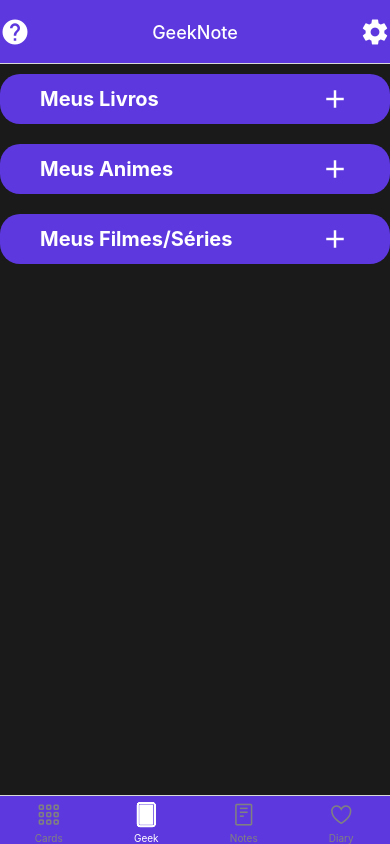
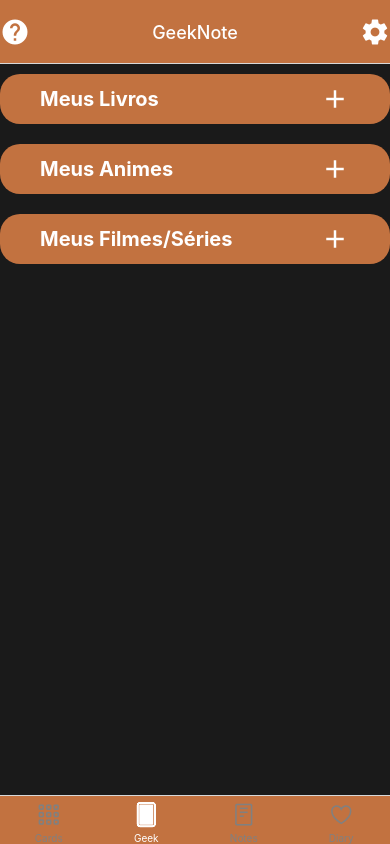
Before and after one commit to luarrekcah/GeekNote, a React Native app: screen /Geek in a window 390 px wide. Built offline with nearby package versions, Linux system fonts and the light colour scheme.

Commit message:
[ADDED] Background Color Global

```diff
--- a/source/Global/colorScheme.js
+++ b/source/Global/colorScheme.js
@@ -1,6 +1,7 @@
 const Colors = {
   blacktheme: {
-    primary: '#5D38DF',
+    primary: '#c27240',
+    backgroundColor: '#1A1A1A',
     fulldark: '#000000',
     white: 'white',
     gray: '#7a7a7a',
--- a/source/screens/Card/index.js
+++ b/source/screens/Card/index.js
@@ -152,7 +152,7 @@ const Card = ({route, navigation}) => {
 const styles = new StyleSheet.create({
   container: {
     flex: 1,
-    backgroundColor: '#1A1A1A',
+    backgroundColor: Colors.blacktheme.backgroundColor,
   },
   fab: {
     position: 'absolute',
--- a/source/screens/Diary/index.js
+++ b/source/screens/Diary/index.js
@@ -58,7 +58,7 @@ const Diary = ({navigation}) => {
 const styles = new StyleSheet.create({
   container: {
     flex: 1,
-    backgroundColor: '#1A1A1A',
+    backgroundColor: Colors.blacktheme.backgroundColor,
   },
   fab: {
     position: 'absolute',
--- a/source/screens/Geek/index.js
+++ b/source/screens/Geek/index.js
@@ -338,7 +338,7 @@ const Geek = ({navigation}) => {
 const styles = new StyleSheet.create({
   container: {
     flex: 1,
-    backgroundColor: '#1A1A1A',
+    backgroundColor: Colors.blacktheme.backgroundColor,
   },
   listBar: {
     marginVertical: 10,
@@ -366,7 +366,7 @@ const styles = new StyleSheet.create({
     height: 200,
   },
   modalStyle: {
-    backgroundColor: '#1A1A1A',
+    backgroundColor: Colors.blacktheme.backgroundColor,
     borderRadius: 40,
     padding: 40,
     margin: 20,
--- a/source/screens/Main/components/Home/index.js
+++ b/source/screens/Main/components/Home/index.js
@@ -139,7 +139,7 @@ const Home = ({navigation}) => {
 const styles = new StyleSheet.create({
   container: {
     flex: 1,
-    backgroundColor: '#1A1A1A',
+    backgroundColor: Colors.blacktheme.backgroundColor,
   },
   header: {
     paddingTop: 10,
--- a/source/screens/NewCard/index.js
+++ b/source/screens/NewCard/index.js
@@ -134,7 +134,7 @@ const styles = StyleSheet.create({
   container: {
     flex: 1,
     padding: 10,
-    backgroundColor: '#1A1A1A',
+    backgroundColor: Colors.blacktheme.backgroundColor,
   },
   input: {
     fontSize: 16,
--- a/source/screens/NewGeek/index.js
+++ b/source/screens/NewGeek/index.js
@@ -186,7 +186,7 @@ const NewGeek = ({navigation, route}) => {
 const styles = new StyleSheet.create({
   container: {
     flex: 1,
-    backgroundColor: '#1A1A1A',
+    backgroundColor: Colors.blacktheme.backgroundColor,
   },
   searchButton: {
     backgroundColor: Colors.blacktheme.white,
--- a/source/screens/NewItem/index.js
+++ b/source/screens/NewItem/index.js
@@ -144,7 +144,7 @@ const styles = new StyleSheet.create({
   container: {
     flex: 1,
     padding: 10,
-    backgroundColor: '#1A1A1A',
+    backgroundColor: Colors.blacktheme.backgroundColor,
   },
   input: {
     fontSize: 16,
--- a/source/screens/NewNote/index.js
+++ b/source/screens/NewNote/index.js
@@ -94,7 +94,7 @@ const NewNote = ({route, navigation}) => {
 const styles = StyleSheet.create({
   container: {
     flex: 1,
-    backgroundColor: '#1A1A1A',
+    backgroundColor: Colors.blacktheme.backgroundColor,
   },
   input: {
     fontSize: 16,
--- a/source/screens/Notes/index.js
+++ b/source/screens/Notes/index.js
@@ -58,7 +58,7 @@ const Notes = ({navigation}) => {
 const styles = new StyleSheet.create({
   container: {
     flex: 1,
-    backgroundColor: '#1A1A1A',
+    backgroundColor: Colors.blacktheme.backgroundColor,
   },
   fab: {
     position: 'absolute',
--- a/source/screens/ViewGeek/index.js
+++ b/source/screens/ViewGeek/index.js
@@ -172,7 +172,7 @@ const ViewGeek = ({navigation, route}) => {
 const styles = new StyleSheet.create({
   container: {
     flex: 1,
-    backgroundColor: '#1A1A1A',
+    backgroundColor: Colors.blacktheme.backgroundColor,
   },
   containerTwo: {
     borderTopLeftRadius: 20,
```
